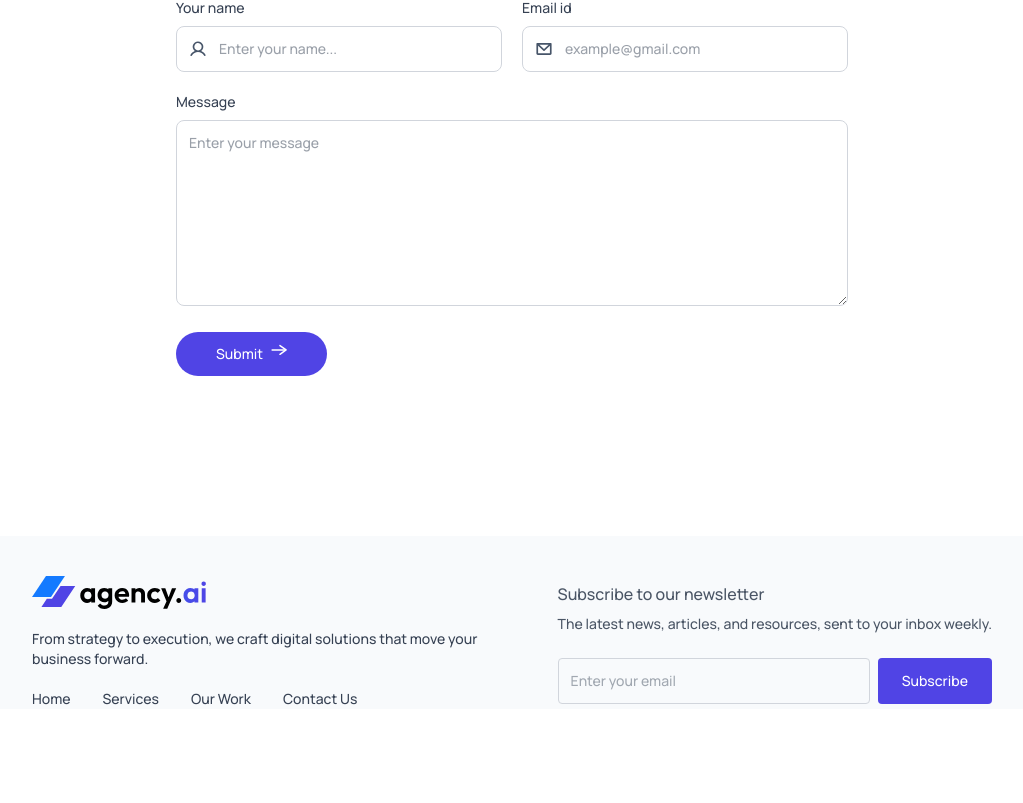
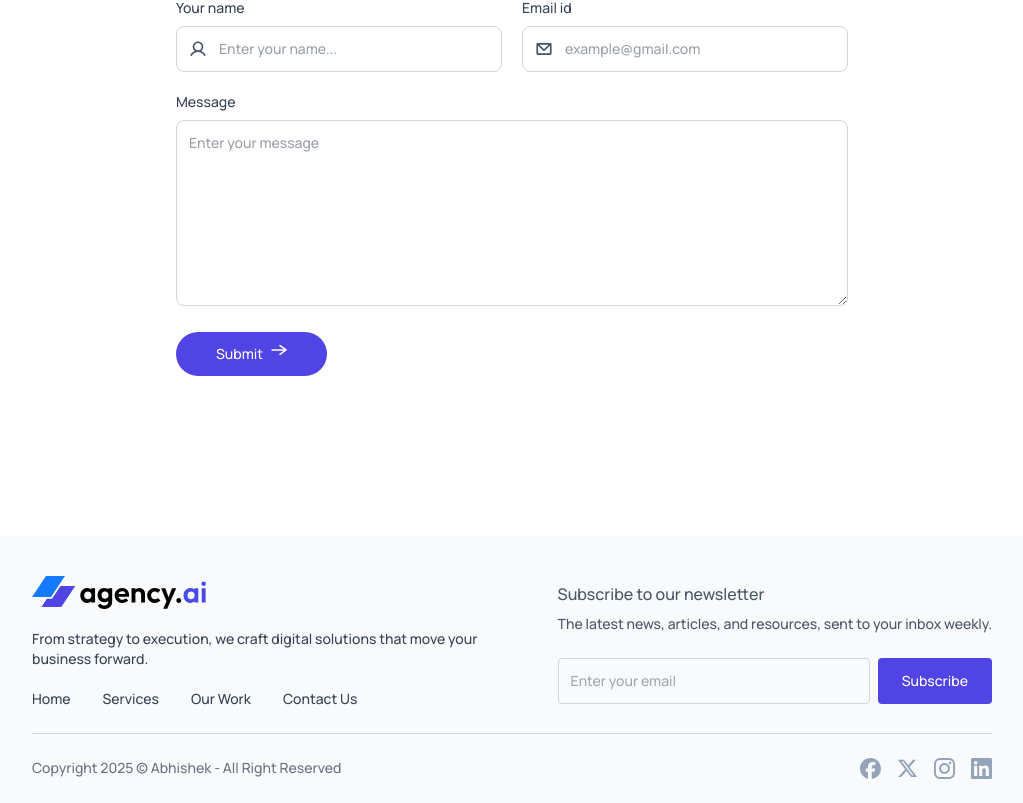
Before and after one commit to abhishek-devop01/agency-app, a React (Vite) app: page / in a window 1280 px wide. Shown: the part 3305-4108 px from the top of the page, without its empty margins (128-1151 px from the left). Before the commit the page ends 4014 px from the top, so only its background shows below. Built offline with nearby package versions, Linux system fonts and the light colour scheme.

Commit message:
footer completed

```diff
--- a/src/components/Footer.jsx
+++ b/src/components/Footer.jsx
@@ -18,22 +18,22 @@ const Footer = ({ theme }) => {
           </p>
           <ul className="flex gap-8">
             <li>
-              <a className="hover:text" href="#hero">
+              <a className="hover:text-primary" href="#hero">
                 Home
               </a>
             </li>
             <li>
-              <a className="hover:text" href="#services">
+              <a className="hover:text-primary" href="#services">
                 Services
               </a>
             </li>
             <li>
-              <a className="hover:text" href="#our-work">
+              <a className="hover:text-primary" href="#our-work">
                 Our Work
               </a>
             </li>
             <li>
-              <a className="hover:text" href="#contact-us">
+              <a className="hover:text-primary" href="#contact-us">
                 Contact Us
               </a>
             </li>
@@ -56,7 +56,20 @@ const Footer = ({ theme }) => {
           </div>
         </div>
       </div>
+      <hr className="border-gray-300 dark:border-gray-600 my-6" />
+
+      {/* Footer bottom  */}
+      <div className="pb-6 text-sm text-gray-500 flex justify-center sm:justify-between gap-4 flex-wrap">
+        <p>Copyright 2025 &copy; Abhishek - All Right Reserved</p>
+        <div className="flex items-center justify-between gap-4">
+          <img src={assets.facebook_icon} alt="" />
+          <img src={assets.twitter_icon} alt="" />
+          <img src={assets.instagram_icon} alt="" />
+          <img src={assets.linkedin_icon} alt="" />
+        </div>
+      </div>
     </div>
+
   );
 };
 
```
